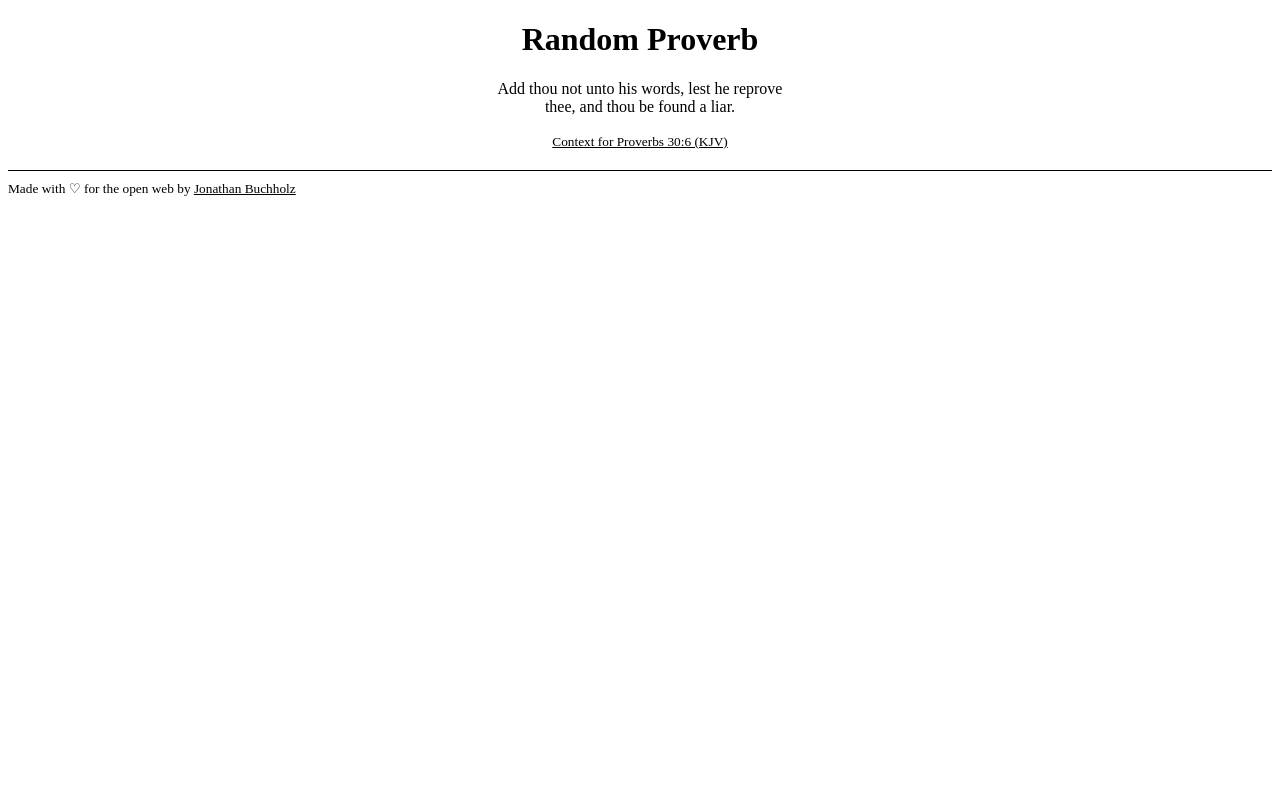
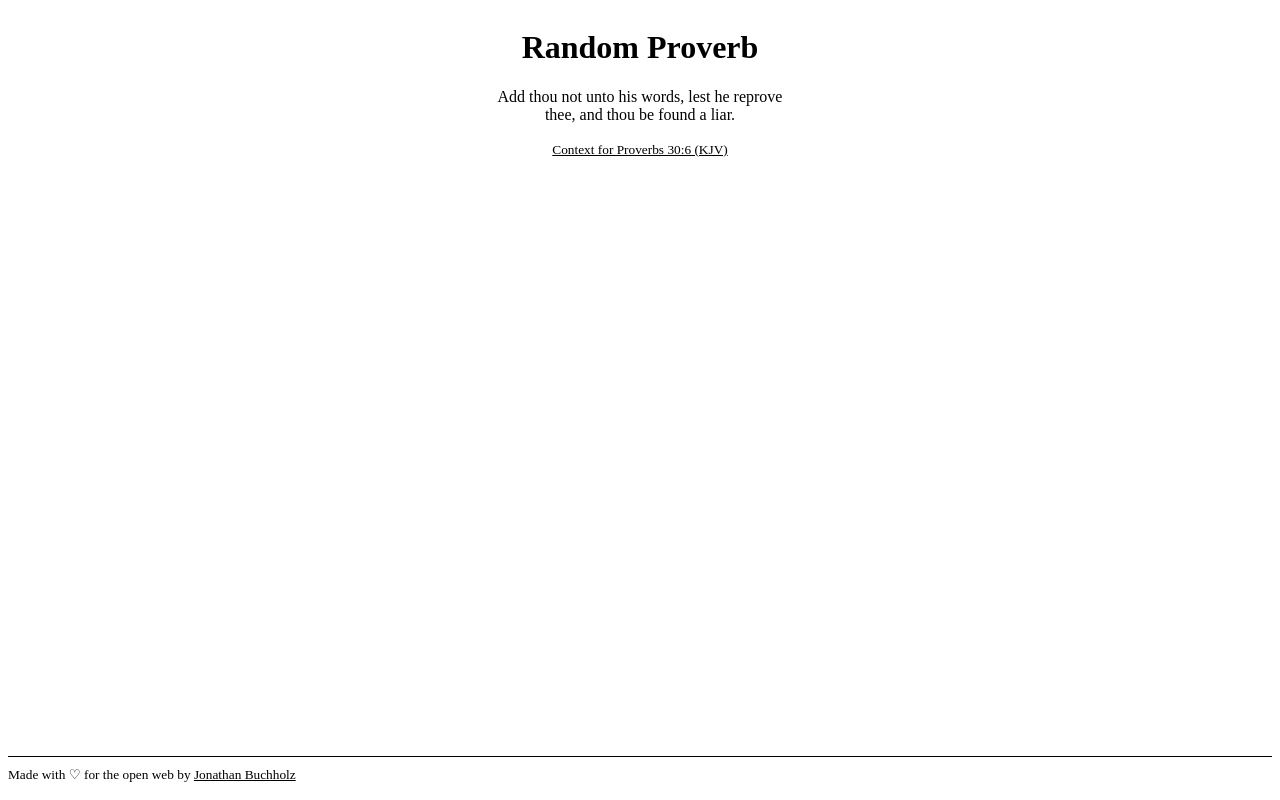
Before and after one commit to JonathanBuchh/proverb, a plain HTML site: page index.html in a window 1280 px wide. Drawn offline with Linux system fonts and the light colour scheme.

Commit message:
Keep footer at bottom

```diff
--- a/index.html
+++ b/index.html
@@ -14,8 +14,8 @@
     <p id="proverb">The proverbs of Solomon son of David, king of Israel:</p>
     <small><a id="context" href="https://www.biblegateway.com/passage/?search=Proverbs1&version=KJV" target="_blank">Context for Proverbs 1:1 (KJV)</a></small>
   </main>
-  <hr>
   <footer>
+    <hr>
     <small>Made with ♡ for the open web by <a href="https://buchh.org" target="_blank">Jonathan Buchholz</a></small>
   </footer>
 </body>
--- a/style.css
+++ b/style.css
@@ -1,3 +1,10 @@
+body {
+  display: flex;
+  min-height: calc(100vh - 25px);
+  flex-direction: column;
+  justify-content: space-between;
+}
+
 main {
   margin: 0 auto;
   text-align: center;
@@ -16,7 +23,6 @@ a {
   color: #000;
 }
 
-
 @media screen and (prefers-color-scheme: dark) {
   a {
     color: #fff;
```
